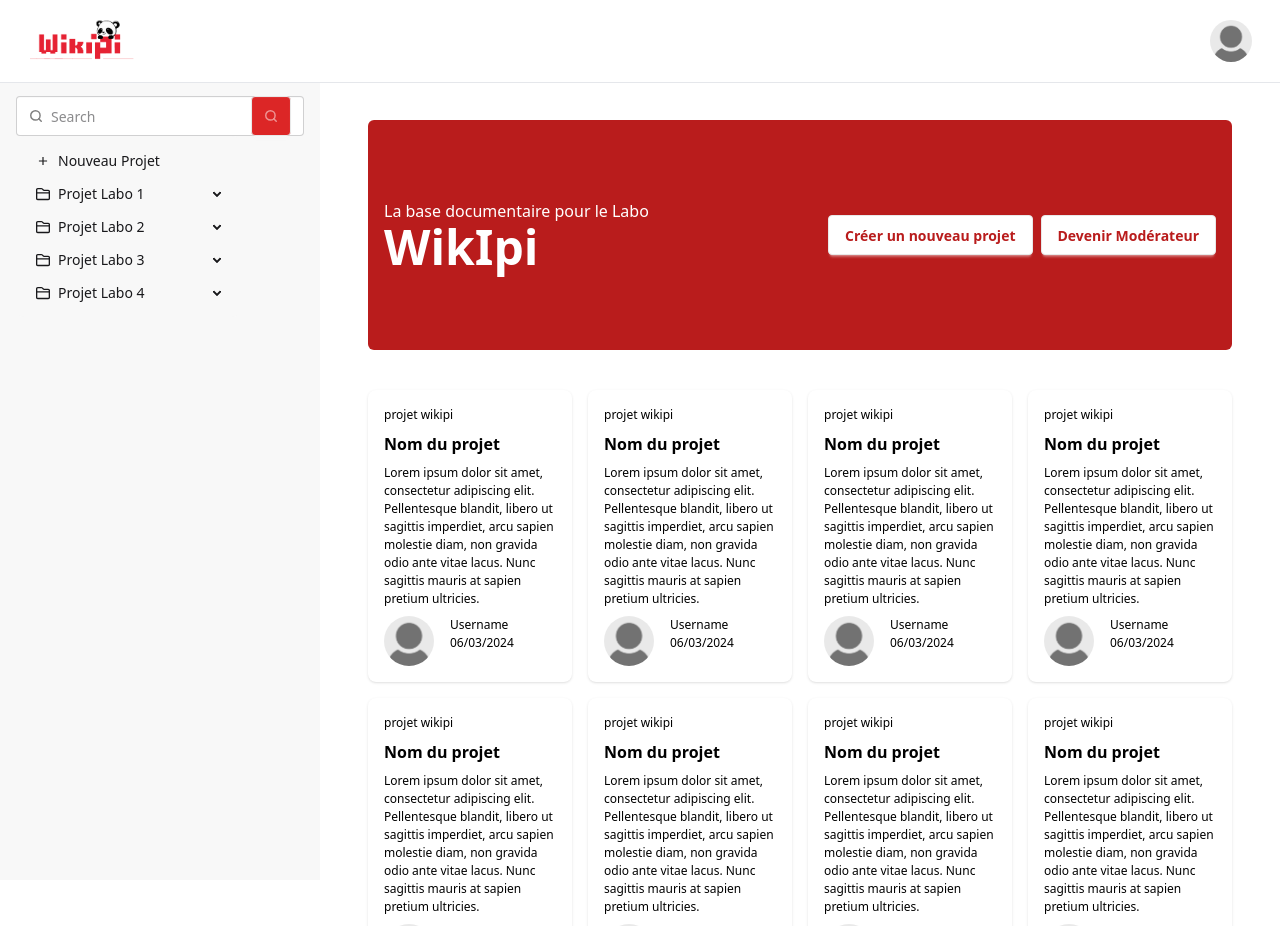
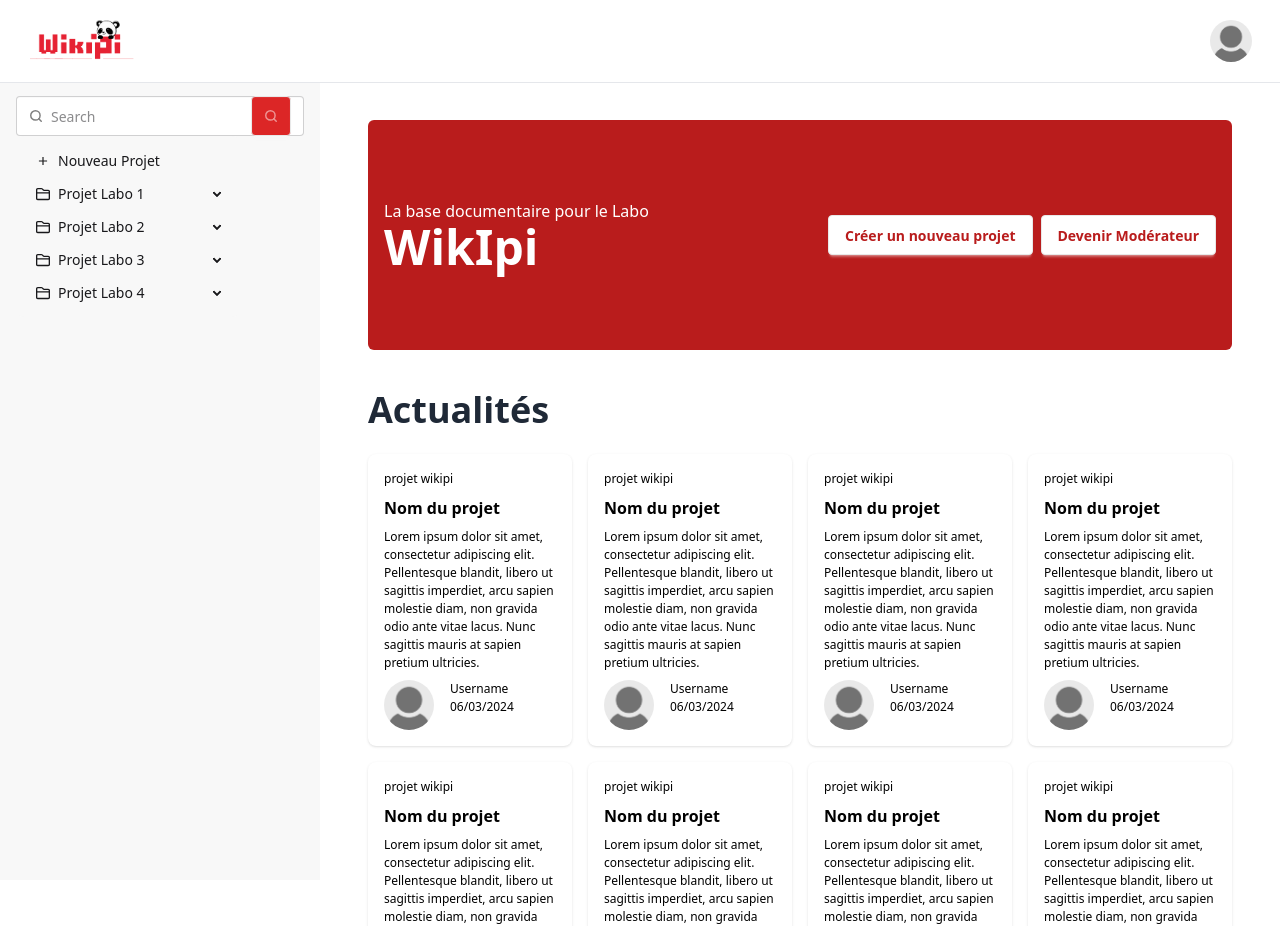
Before and after one commit to LiamOgu/wikipi, a React (Vite) app: page / in a window 1280 px wide. Shown: the top 926 px of the page. Built offline with nearby package versions, Linux system fonts and the light colour scheme.

Commit message:
adding title

```diff
--- a/src/components/ActualitySection.jsx
+++ b/src/components/ActualitySection.jsx
@@ -2,7 +2,13 @@ import ActualityCard from "./ActualityCard"
 
 const ActualitySection = () => {
   return (
-    <div className="w-full flex justify-center my-10">
+    <div className="w-full flex flex-col items-center my-10">
+      <div className="w-9/10 flex">
+        <h1 className="text-4xl font-bold mb-6 text-text-primary">
+          Actualités
+        </h1>
+      </div>
+      <div className="w-full flex justify-center">
         <div className="w-9/10 flex flex-between">
           <div className="w-full grid grid-cols-2 lg:grid-cols-3 xl:grid-cols-4 gap-4">
             <ActualityCard />
@@ -17,6 +23,7 @@ const ActualitySection = () => {
           </div>
         </div>
       </div>
+    </div>
   )
 }
 
```
Lines whose indentation alone changed are shown as unchanged.
